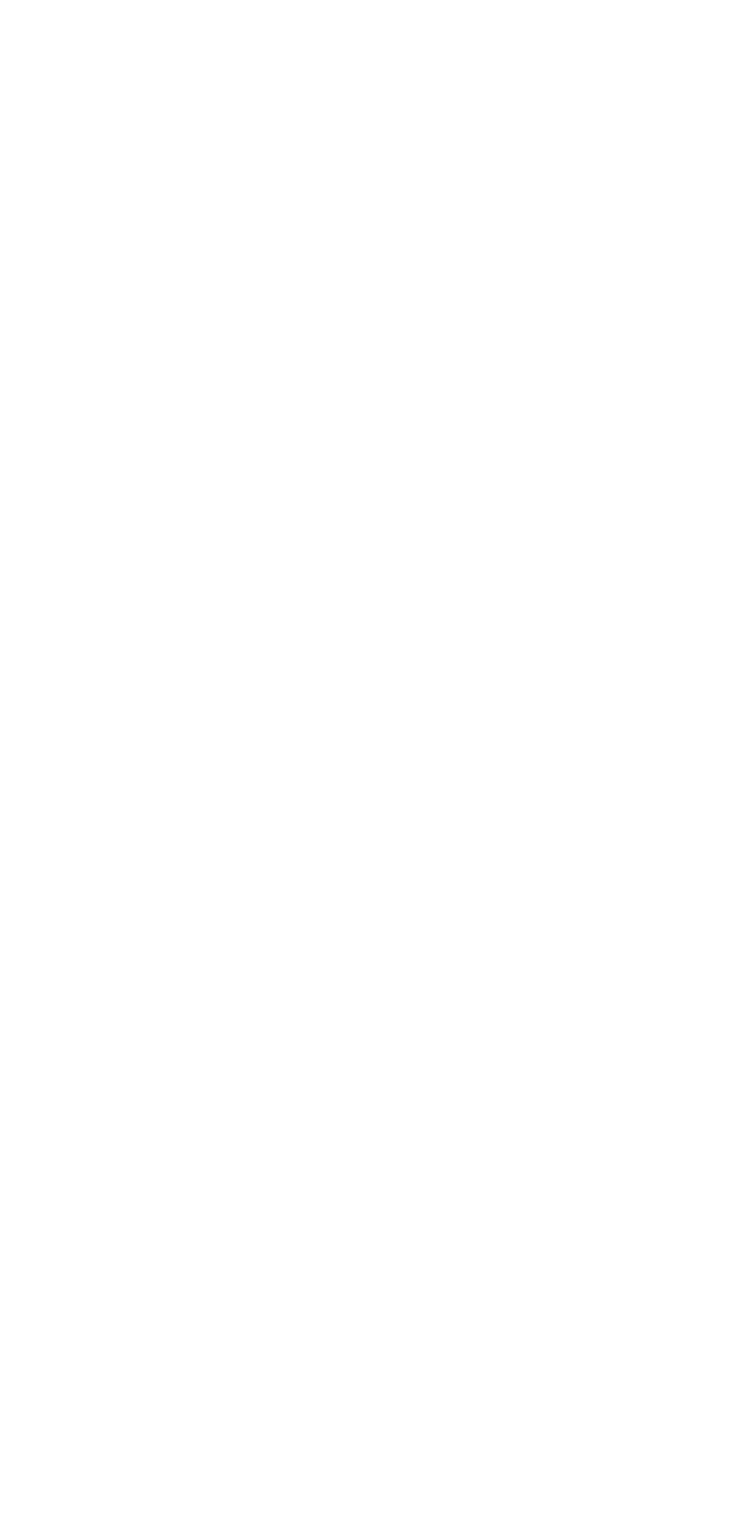
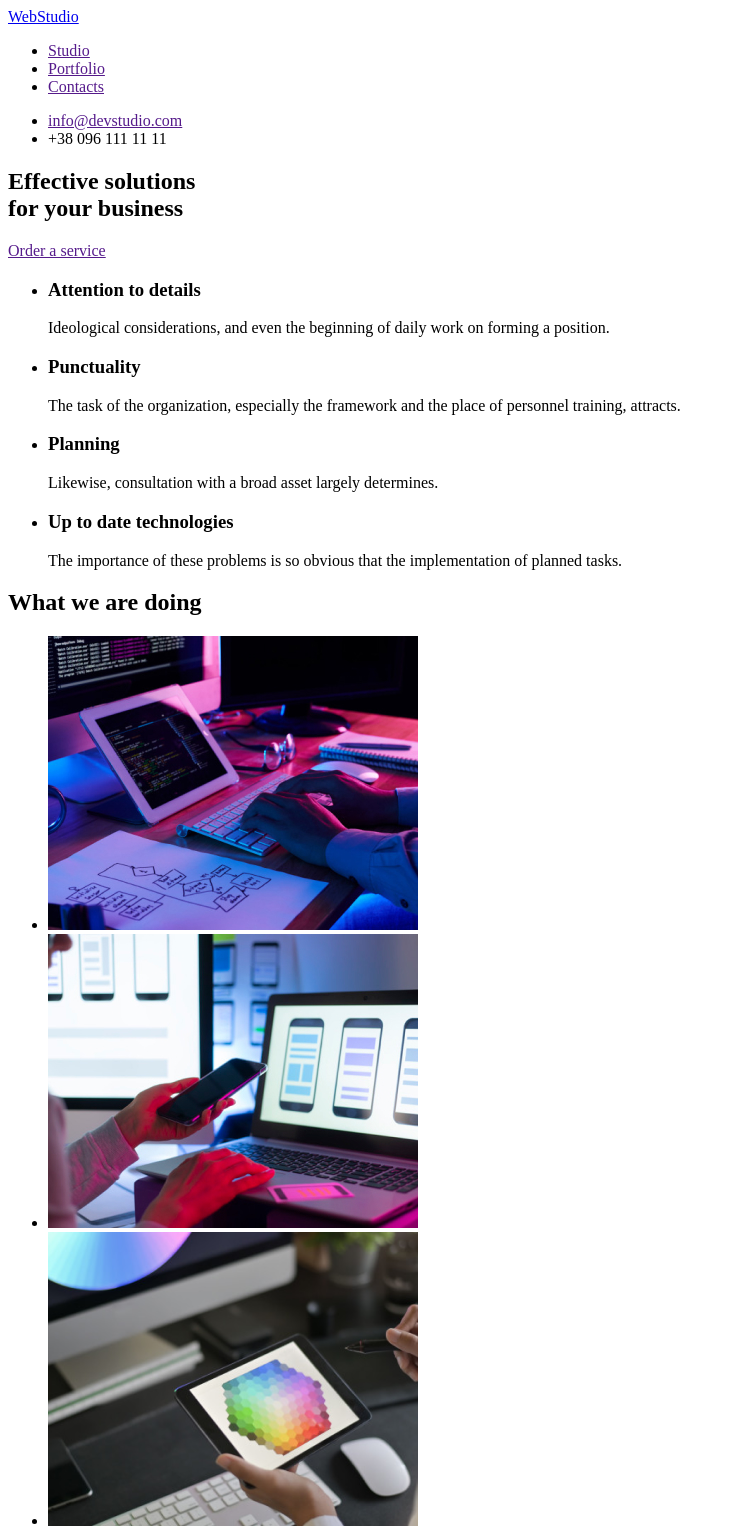
Before and after one commit to Vanush-Knyazyan/verstka, a plain HTML site: page index.html in a window 1280 px wide. Shown: the whole page, without its empty margins (0-732 px from the left). Before the commit the page ends 800 px from the top, so only its background shows below. Drawn offline with Linux system fonts and the light colour scheme.

Commit message:
beginning

```diff
--- a/index.html
+++ b/index.html
@@ -4,5 +4,92 @@
     <meta name="viewport" content="width=device-width, initial-scale=1.0" />
     <title>Document</title>
   </head>
-  <body></body>
+  <body>
+    <header>
+      <nav>
+        <a href="/"> WebStudio </a>
+        <ul>
+          <li><a href="">Studio</a></li>
+          <li><a href="">Portfolio</a></li>
+          <li><a href="">Contacts</a></li>
+        </ul>
+      </nav>
+      <div>
+        <ul>
+          <li><a href="">info@devstudio.com</a></li>
+          <li>+38 096 111 11 11</li>
+        </ul>
+      </div>
+    </header>
+    <main>
+      <div>
+        <section>
+          <h1>
+            Effective solutions <br />
+            for your business
+          </h1>
+          <a href="">Order a service</a>
+        </section>
+      </div>
+      <section>
+        <h2 hidden>Our benefits</h2>
+        <ul>
+          <li>
+            <h3>Attention to details</h3>
+            <p>
+              Ideological considerations, and even the beginning of daily work
+              on forming a position.
+            </p>
+          </li>
+          <li>
+            <h3>Punctuality</h3>
+            <p>
+              The task of the organization, especially the framework and the
+              place of personnel training, attracts.
+            </p>
+          </li>
+          <li>
+            <h3>Planning</h3>
+            <p>Likewise, consultation with a broad asset largely determines.</p>
+          </li>
+          <li>
+            <h3>Up to date technologies</h3>
+            <p>
+              The importance of these problems is so obvious that the
+              implementation of planned tasks.
+            </p>
+          </li>
+        </ul>
+      </section>
+      <section>
+        <h2>What we are doing</h2>
+        <ul>
+          <li>
+            <img
+              src="/images/what_we_do/img_1.jpg"
+              alt="programming"
+              width="370"
+              height="294"
+            />
+          </li>
+          <li>
+            <img
+              src="/images/what_we_do/img_2.jpg"
+              alt="design"
+              width="370"
+              height="294"
+            />
+          </li>
+          <li>
+            <img
+              src="/images/what_we_do/img_3.png"
+              alt="grafic"
+              width="370"
+              height="294"
+            />
+          </li>
+        </ul>
+      </section>
+    </main>
+  </body>
 </html>
```
Also changed, not shown: images/team/img_igor.jpg (added), images/team/img_myhailo.jpg (added), images/team/img_mykola.jpg (added), images/team/img_olga.jpg (added), images/what_we_do/img_1.jpg (added), images/what_we_do/img_2.jpg (added), images/what_we_do/img_3.png (added).
